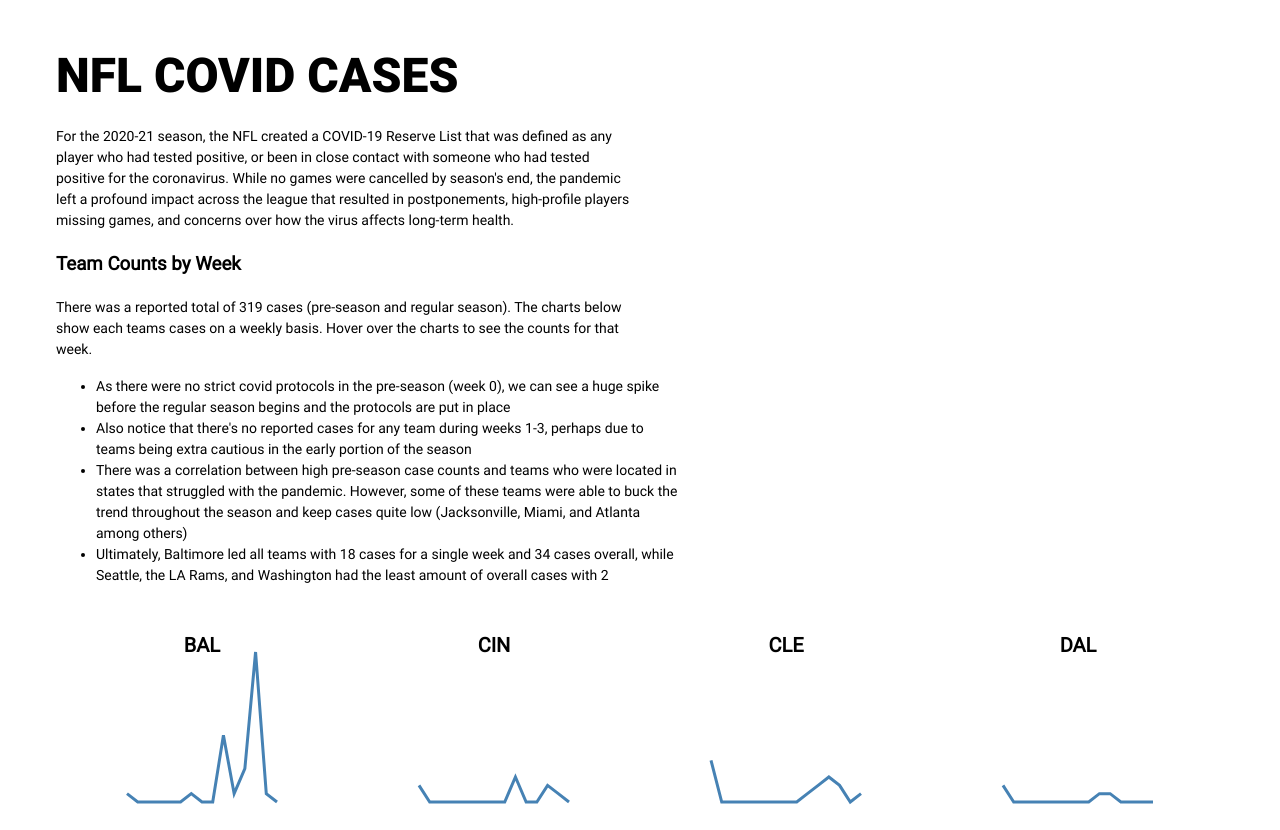
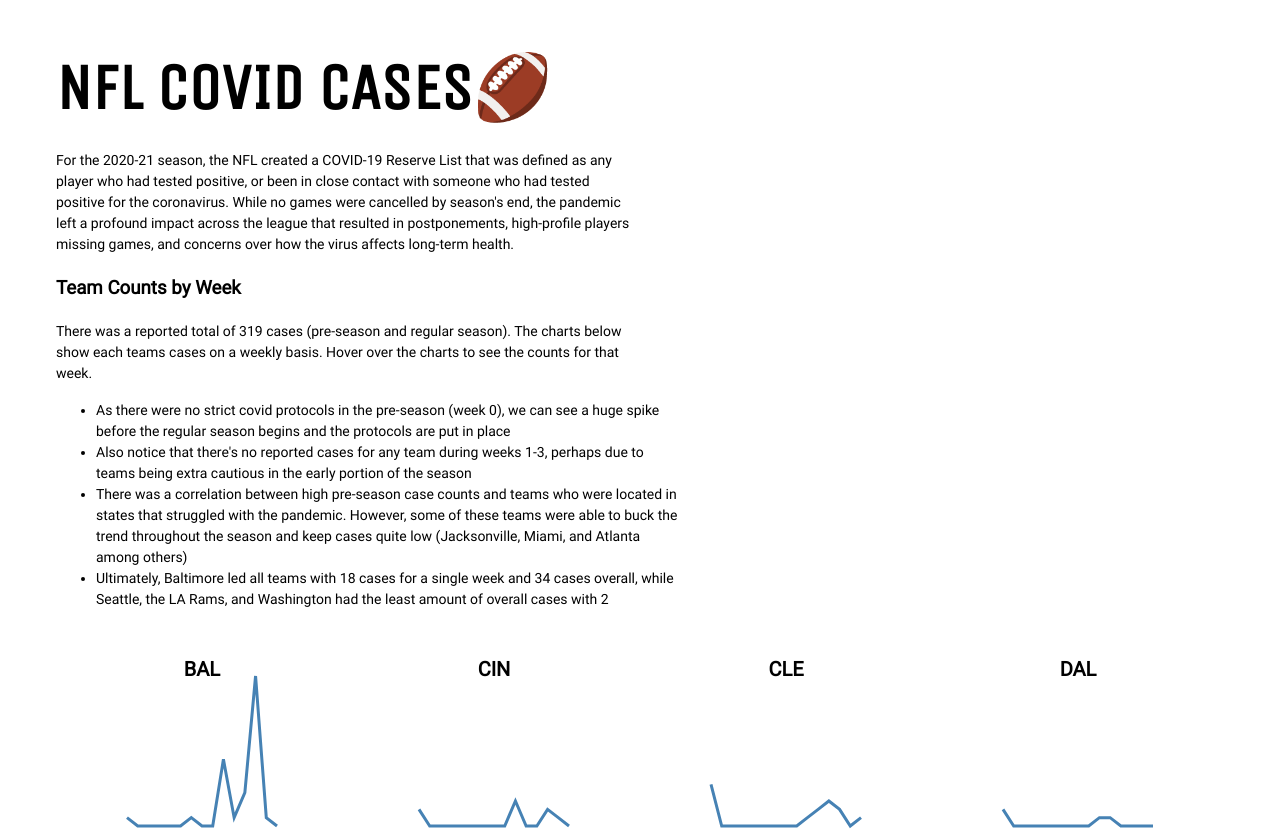
Before and after one commit to nicktahani/nfl-covid-cases, a React (Create React App) app: page / in a window 1280 px wide. Shown: the top 830 px of the page. Built offline with nearby package versions, Linux system fonts and the light colour scheme.

Commit message:
small styling updates

```diff
--- a/src/App.js
+++ b/src/App.js
@@ -6,7 +6,7 @@
 function App() {
   return (
     <div className='App' style={{ margin: '40px' }}>
-      <span className='header'>NFL COVID CASES</span>
+      <span className='header'>NFL COVID CASES🏈</span>
       <p>
         For the 2020-21 season, the NFL created a COVID-19 Reserve List that was defined as any player who had tested positive, or been in close contact with someone who had tested positive for the coronavirus. While no games were cancelled by season's end, the pandemic left a profound impact across the league that resulted in postponements, high-profile players missing games, and concerns over how the virus affects long-term health.
       </p>
--- a/src/components/PlayerList.js
+++ b/src/components/PlayerList.js
@@ -3,14 +3,15 @@
 import { nest } from 'd3-collection'
 
 export function PlayerList({ team, rawData }) {
-  const fieldRef = useRef()
+  const listRef = useRef()
 
   useEffect(() => {
-    if (fieldRef.current) {
-      fieldRef.current.scrollIntoView({
+    if (listRef.current) {
+      listRef.current.scrollIntoView({
         behavior: 'smooth',
-        block: 'end',
-        inline: 'nearest'})
+        block: 'center',
+        inline: 'nearest'
+      })
     }
   }, [])
 
@@ -31,7 +32,7 @@
 
 
   return (
-    <div className='list' ref={fieldRef}>
+    <div className='list' ref={listRef}>
       {weeks.map(({key: week, values: players}) =>
         <div key={week}>
           <h3>{week > 0 ? `Week ${week}` : 'Preseason'}</h3>
--- a/src/index.css
+++ b/src/index.css
@@ -8,6 +8,11 @@
   src: local("Roboto-Black"), url("./fonts/Roboto-Black.ttf") format("truetype");
 }
 
+@font-face {
+  font-family: "UnicaOne-Regular";
+  src: local("UnicaOne-Regular"), url("./fonts/UnicaOne-Regular.ttf") format("truetype");
+}
+
 body {
   margin: 0;
   font-family: Roboto-Regular, sans-serif;
@@ -15,6 +20,7 @@
 }
 
 .header {
-  font-family: Roboto-Black;
-  font-size: 3em;
+  font-family: UnicaOne-Regular;
+  font-size: 4em;
+font-weight: bold;
 }
```
Also changed, not shown: src/fonts/DjbUpOnTheScoreboard-2qX8.ttf (deleted), src/fonts/UnicaOne-Regular.ttf (added).
